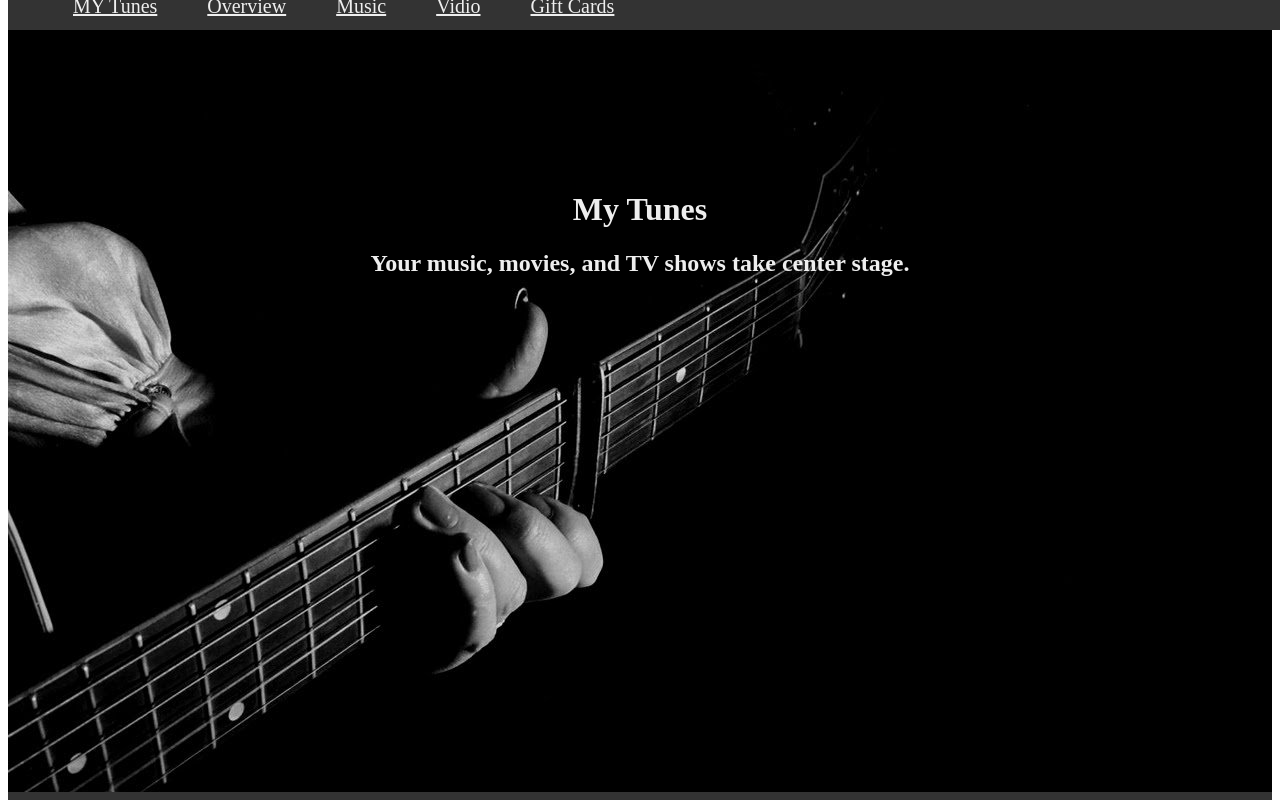
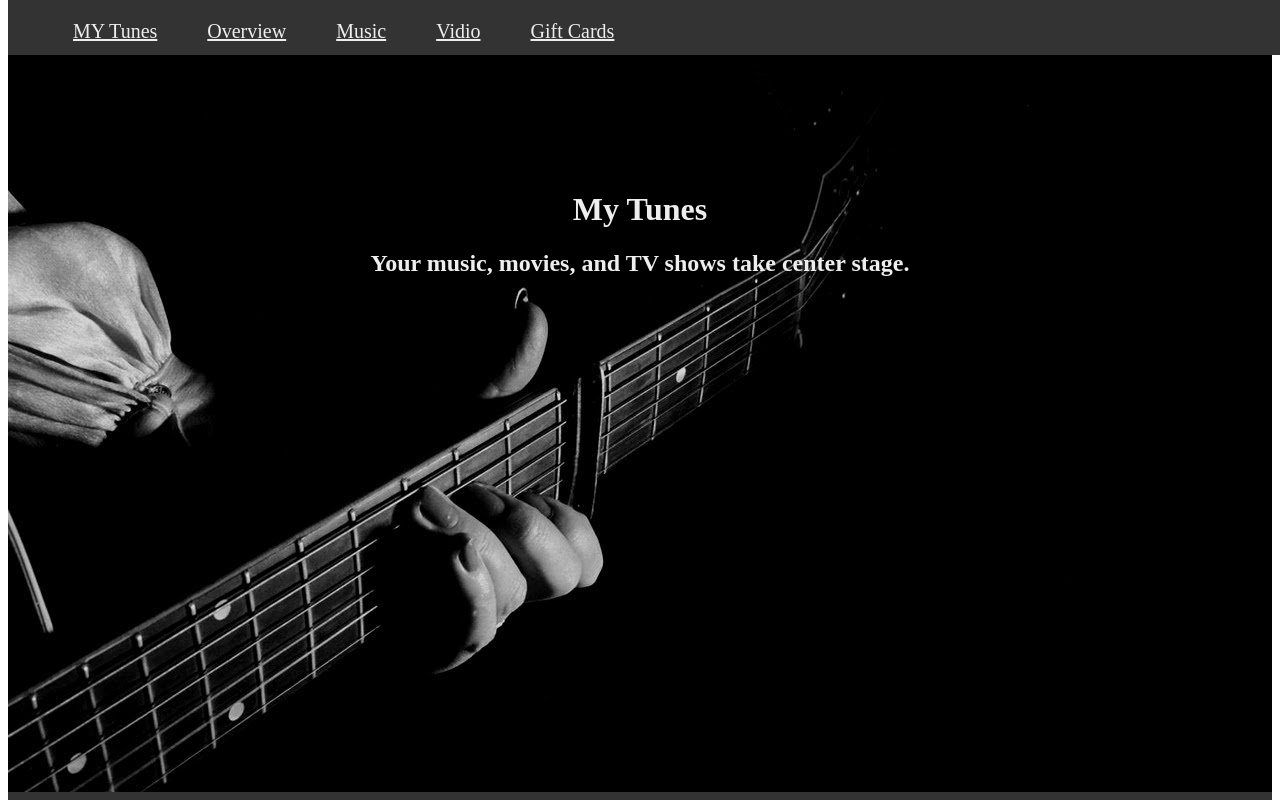
Before and after one commit to Sonu-Singla/HTML-CSS-PROJECT1.github.io, a plain HTML site: page index.html in a window 1280 px wide. Shown: the top 800 px of the page. Drawn offline with Linux system fonts and the light colour scheme.

Commit message:
Update sonu.css

```diff
--- a/sonu.css
+++ b/sonu.css
@@ -3,7 +3,7 @@
     width: 100%;
     height: 60px;
     background-color: #333;
-    margin-top: -3%;
+    margin-top: -1%;
     position: fixed;
 
 
```
